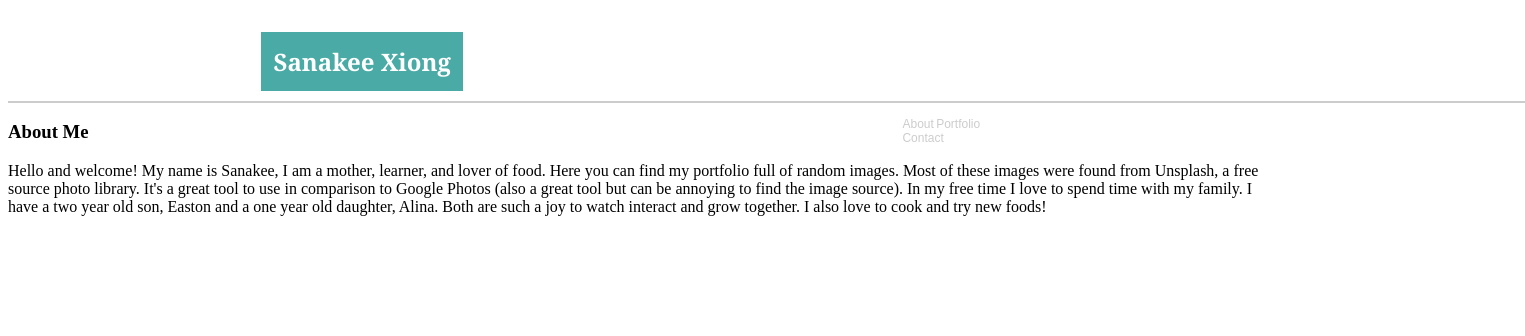
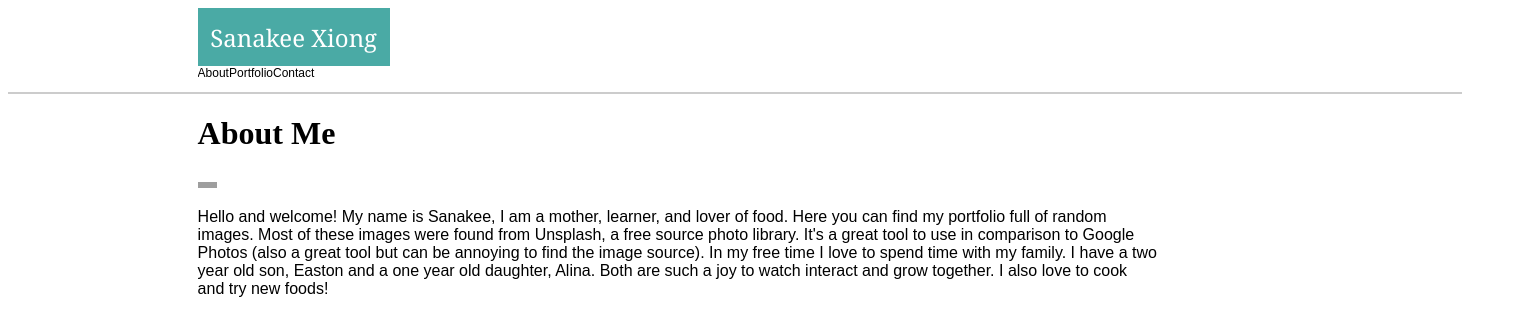
Before and after one commit to sanakeexiong1/Basic-Portfolio, a plain HTML site: page index.html in a window 1280 px wide. Shown: the whole page, 1525 px wide, since content can reach past the window. Drawn offline with Linux system fonts and the light colour scheme; grey boxes are pictures that could not be loaded.

Commit message:
Added next steps to building navigation bar

```diff
--- a/assests/css/style.css
+++ b/assests/css/style.css
@@ -1,13 +1,12 @@
-h1 {
-    text-align: initial;
-}
 
-h1 span {
+.name p {
     background-color: #4aaaa5;
+    display: inline;
     padding: 1%;
     font-family: Georgia, 'Times New Roman', Times, serif;
     color: #ffffff;
     font-size: 24px;
+
 }
 
 header {
@@ -17,21 +16,34 @@ header {
     border-bottom-style: solid;
     width: 100%;
     padding-top: 1%;
-    padding-left: 20%;
+    padding-left: 15%;
 }
 
-li {
-    font-family: Arial, Helvetica, sans-serif;
-    color: #cccccc;
-    font-size: 12px;
-    float: left;
-    text-align: center;
-    list-style-type: none;
-    padding-right: 2%;
+.topnav {
+    overflow: hidden;
 }
 
-nav {
-    padding-right: 40%;
-    float: right;
+.topnav p {
+    float: left;
+    font-family: Arial, Helvetica, sans-serif;
+    text-align: center;
+    text-decoration: none;
+    font-size: 12px;
+}
 
+.contentHolder {
+    width: 960px;
+    height: 100px;
+    background-color: #ffffff;
+    border-color: #dddddd;
+    margin-left: 15%;
 }
+
+.intro {
+    font-family: Arial, Helvetica, sans-serif;
+}
+
+.family {
+    width: 2%;
+    height: 6%;
+}
--- a/index.html
+++ b/index.html
@@ -9,21 +9,19 @@
 </head>
 <body>
     <!--This is content found in the nagivation bar/header of the page-->
-    <header>
-        <h1><span>Sanakee Xiong</span></h1>
-        <nav>
-            <ul>
-                <li>About</li>
-                <li>Portfolio</li>
-                <li>Contact</li>
-            </ul>
-        </nav>
-    </header>
+        <header>
+            <div class="name"><p>Sanakee Xiong</p></div>
+            <div class="topnav">
+                <p>About</p>
+                <p>Portfolio</p>
+                <p>Contact</p>
+            </div>
+        </header>
     <!--This is the container holding the actual text and image-->
-    <div>
-        <h3>About Me</h3>
-    <!--This is the placeholder for the image-->
-        <p>
+    <div class="contentHolder">
+        <h1>About Me</h1>
+        <img src="assests\images\IMG_9792.jpg" class="family" alt="Family Photo">
+        <p class="intro">
         Hello and welcome! My name is Sanakee, I am a mother, learner, and lover of food. Here you can find my portfolio full of random images. Most of these images were found from Unsplash, a free source photo library. It's a great tool to use in comparison to Google Photos (also a great tool but can be annoying to find the image source).
         In my free time I love to spend time with my family. I have a two year old son, Easton and a one year old daughter, Alina. Both are such a joy to watch interact and grow together. I also love to cook and try new foods!
         </p>
```
